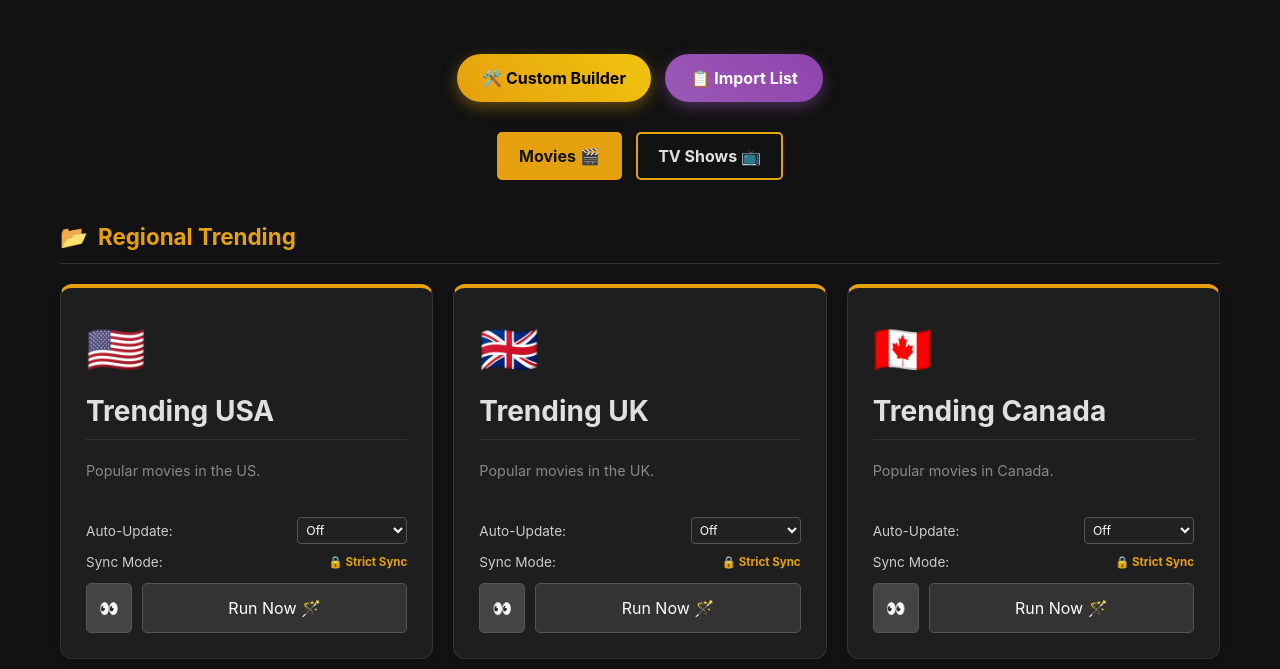
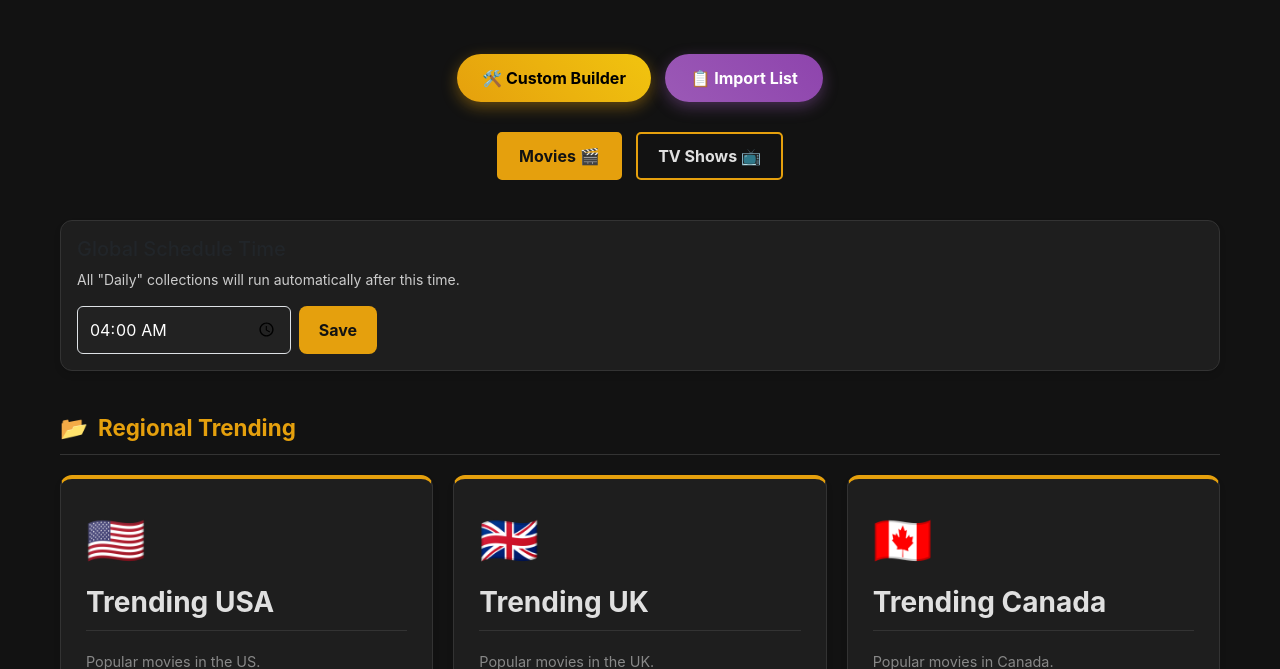
Before and after one commit to softerfish/seekandwatch, a Flask app: page /playlists in a window 1280 px wide. Shown: the part 374-1043 px from the top of the page. Run offline with Flask 3, Linux system fonts and the light colour scheme; the visitor is signed in with stand-in values (Sample User, id 1); data that the repository does not hold is empty; parts of the project's set-up code (start-up, migrations or seed data) failed here and were passed over; some libraries are stand-ins or nearby versions.

Commit message:
Add files via upload

```diff
--- a/templates/playlists.html
+++ b/templates/playlists.html
@@ -102,6 +102,31 @@
         <button onclick="createImportedCollection()" id="create-import-btn" class="btn-create-import">✅ Create Collection</button>
     </div>
 </div>
+
+<div class="card p-3 mb-4">
+    <h5>Global Schedule Time</h5>
+    <p class="text-muted small">All "Daily" collections will run automatically after this time.</p>
+    <div class="d-flex gap-2" style="max-width: 300px;">
+        <input type="time" id="globalTime" class="form-control" value="{{ schedule_time }}">
+        <button class="btn btn-primary" onclick="saveGlobalTime()">Save</button>
+    </div>
+</div>
+
+<script>
+function saveGlobalTime() {
+    let t = document.getElementById('globalTime').value;
+    fetch('/save_schedule_time', {
+        method: 'POST',
+        headers: {'Content-Type': 'application/x-www-form-urlencoded', 'X-CSRFToken': '{{ csrf_token() }}'},
+        body: 'time=' + t
+    })
+    .then(r => r.json())
+    .then(data => {
+        if(data.status === 'success') alert('Time Saved!');
+        else alert(data.message);
+    });
+}
+</script>
 
 {% if custom_presets %}
 <div class="category-header playlist-section" data-type="any">
```
Also changed, not shown: templates/results.html (+16 -29 lines).
